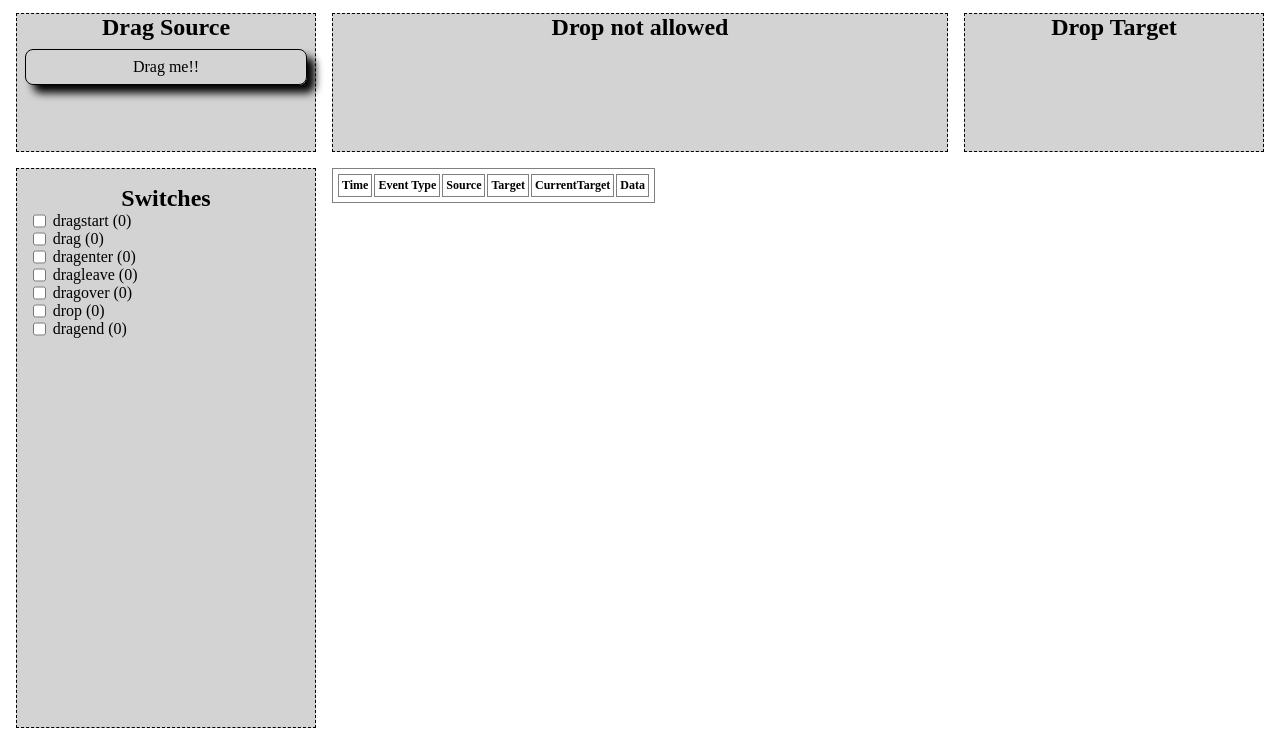
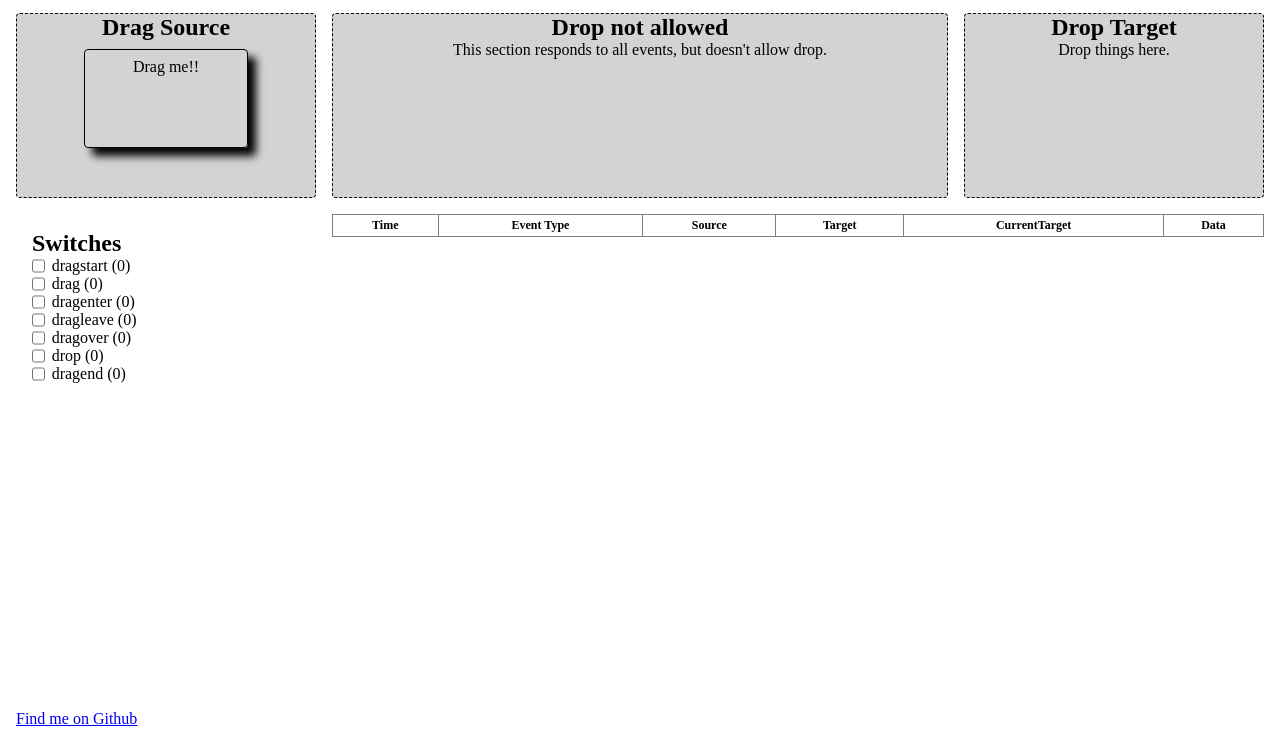
Before and after one commit to portsoc/ws_drag, a website: page docs/index.html in a window 1280 px wide. Shown: the part 56-800 px from the top of the page. Drawn offline with Linux system fonts and the light colour scheme.

Commit message:
Tweaked elements used.

```diff
--- a/docs/index.html
+++ b/docs/index.html
@@ -13,17 +13,19 @@
 
 <section id=nope>
 	<h1>Drop not allowed</h1>
+  <p>This section responds to all events, but doesn't allow drop.</p>
 </section>
 
 <section id=droptarget>
 	<h1>Drop Target</h1>
+  <p>Drop things here.</p>
 </section>
 
-<section id=switches>
+<aside id=switches>
 	<h1>Switches</h1>
-</section>
+</aside>
 
-<footer>
+<main>
 	<table>
 		<thead>
 		    <tr>
@@ -38,6 +40,9 @@
   		<tbody id=fbk>
 		</tbody>
 	</table>
+</main>
+<footer>
+  <p><a href="https://portsoc.github.io/ws_drag/">Find me on Github</a></p>
 </footer>
 
 <script src=index.js></script>
--- a/docs/style.css
+++ b/docs/style.css
@@ -11,7 +11,7 @@ body {
   grid-template:
     " header     header header      header" auto
     " dragsource nope   nope    droptarget " 1fr
-    " switches     footer footer footer    " 70vh
+    " switches     main main main    " 60vh
     / 1fr 1fr 1fr 1fr ;
 
   height: 100vh;
@@ -20,8 +20,12 @@ body {
 
 table, td, th {
 	border: solid grey thin;
-	border-collapse: true;
+	border-collapse: collapse;
 	padding: 0.25em;
+}
+
+table {
+  width: 100%;
 }
 
 section {
@@ -29,6 +33,7 @@ section {
   background: lightgrey;
   text-align: center;
   font-size: 2vmin;
+  border-radius: 0.5vmin;
 }
 
 header {
@@ -36,8 +41,8 @@ header {
   grid-area: header;
 }
 
-footer {
-  grid-area: footer;
+main {
+  grid-area: main;
   overflow: scroll;
   font-size: 75%;
 }
@@ -64,11 +69,13 @@ footer {
 }
 
 #dragme {
-  margin: 1vmin;
+  margin: 1vmin auto;
   padding: 1vmin;
-  border-radius: 1vmin;
+  border-radius: 0.5vmin;
   border: solid black thin;
   box-shadow: 1vmin 1vmin 1vmin black;
+  width: 55%;
+  height: 54%;
 }
 
 input {
```
